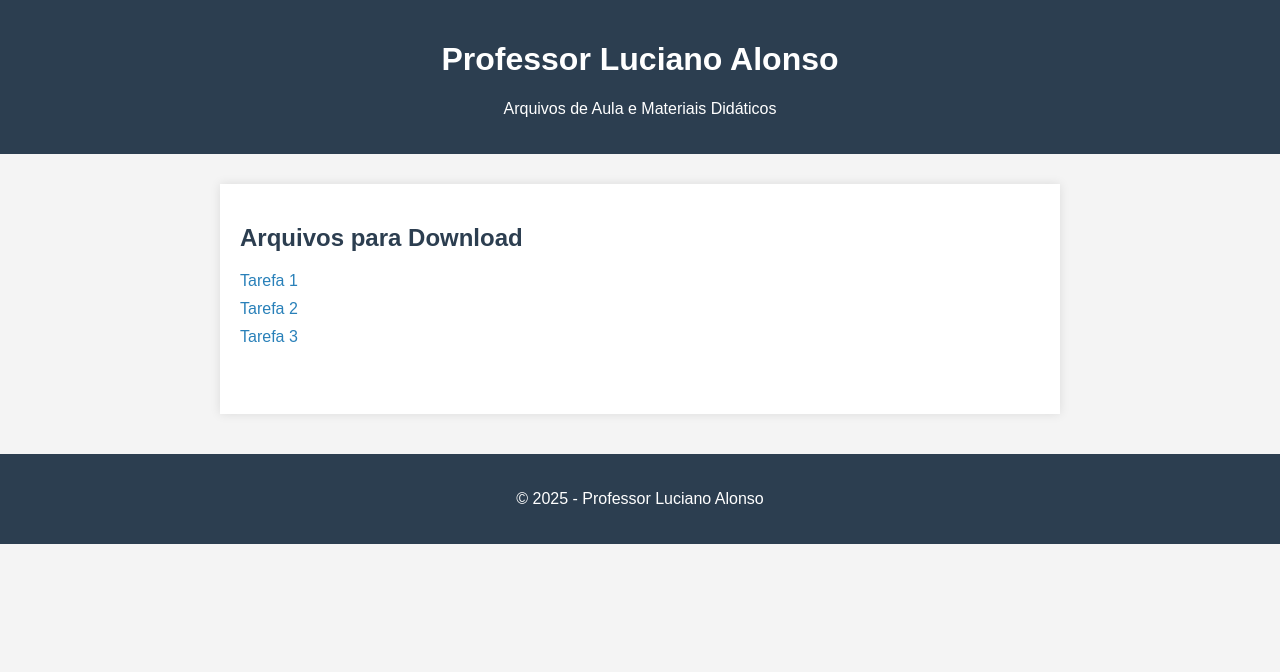
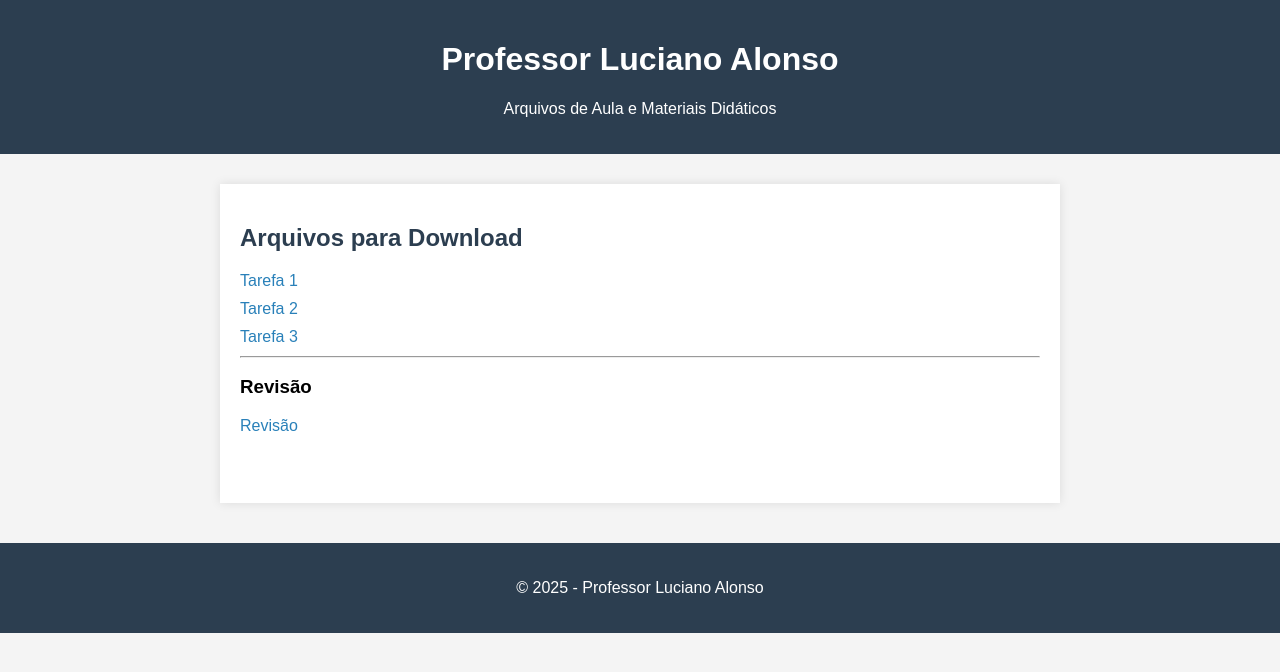
Before and after one commit to lucajunior/Arquivos, a plain HTML site: page index.html in a window 1280 px wide. Drawn offline with Linux system fonts and the light colour scheme.

Commit message:
Update index.html

```diff
--- a/index.html
+++ b/index.html
@@ -63,6 +63,9 @@
       <li><a href="ARQUIVOS/Tarefa 1 - Validar.zip" download>Tarefa 1</a></li>
       <li><a href="ARQUIVOS/Tarefa 2 - Validar.zip" download>Tarefa 2</a></li>
       <li><a href="ARQUIVOS/Tarefa 3 - Validar.zip" download>Tarefa 3</a></li>
+      <hr>
+      <h3>Revisão</h3>
+      <li><a href="ARQUIVOS/revisão.zip" download>Revisão</a></li>
       <!-- Adicione mais arquivos aqui -->
       <marquee>Foi enviado para o teams os arquivos HTML/CSS e JAVASCRIPT "FUNCIONANDO" para auxiliar na confecção das tarefas listadas acima</marquee>
     </ul>
```
